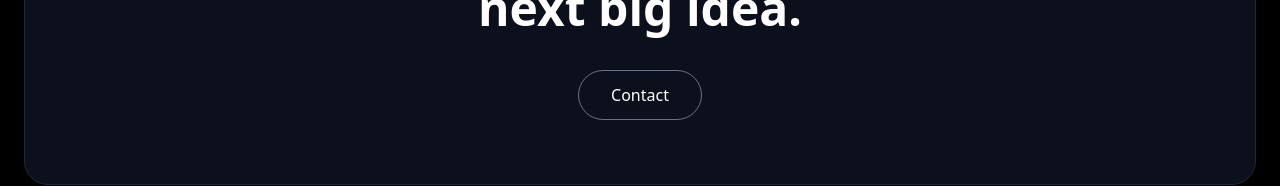
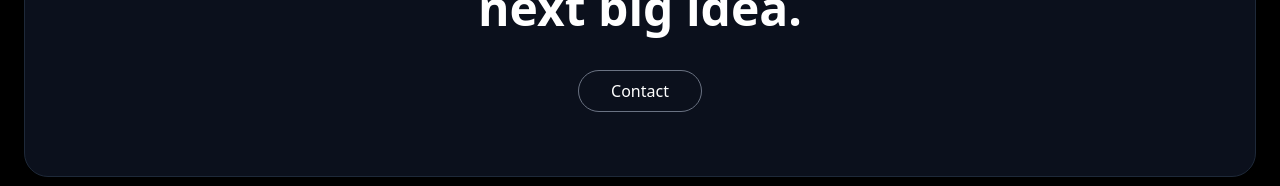
Before and after one commit to joydeep-07/Edge, a React (Vite) app: page / in a window 1280 px wide. Shown: the part 2324-2510 px from the top of the page. Built offline with nearby package versions, Linux system fonts and the light colour scheme.

Commit message:
Footer Updated

```diff
--- a/src/Components/Footer.jsx
+++ b/src/Components/Footer.jsx
@@ -15,7 +15,7 @@ const Footer = () => {
           Let’s create your <br /> next big idea.
         </h1>
 
-        <button className="mt-8 px-8 py-3 rounded-full border border-gray-500 hover:bg-green-600 hover:border-green-600 transition-all duration-300 text-white">
+        <button className="mt-8 px-8 py-2 rounded-full border border-gray-500 transition-all duration-300 text-white">
           Contact
         </button>
       </div>
```
